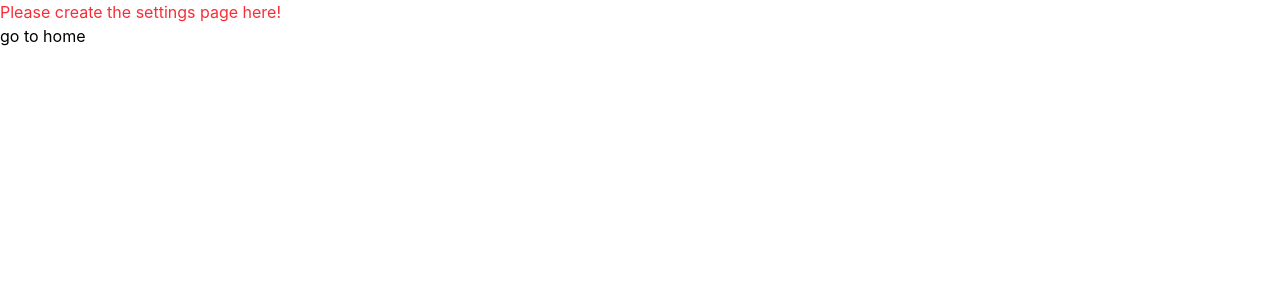
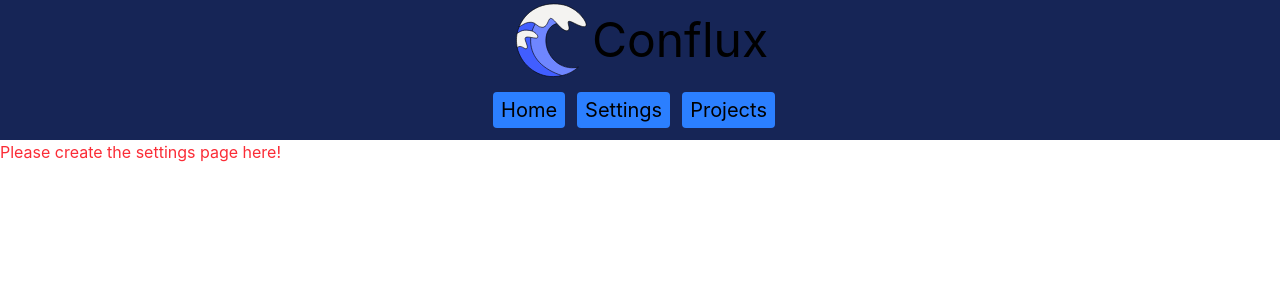
Before and after one commit to team-golfslag/Conflux-web, a React (Vite) app: page /settings in a window 1280 px wide. Shown: the top 300 px of the page. Built offline with nearby package versions, Linux system fonts and the light colour scheme.

Commit message:
fix: navbar linkt nu daadwerkelijk naar pagina's
Links van het framework verwijderd. Header toegevoegd in main.tsx zodat die altijd elke pagina staat. Header is ook sticky nu.

Suggestie voor later: button groter of andere kleur als het de button is van de huidige pagina.

Refs: CX-46

```diff
--- a/src/main.tsx
+++ b/src/main.tsx
@@ -6,11 +6,12 @@
 */
 
 
-import { StrictMode } from 'react';
-import { createRoot } from 'react-dom/client';
-import { BrowserRouter} from "react-router";
+import {StrictMode} from 'react';
+import {createRoot} from 'react-dom/client';
+import {BrowserRouter} from "react-router";
 import allRoutes from './routes';
 import "./index.css";
+import Header from "./pageComponents/Header.tsx";
 
 /*
 This is the main entry point into the program
@@ -19,9 +20,10 @@ This is the main entry point into the program
 const root = document.getElementById("root");
 
 createRoot(root!).render(
-  <StrictMode>
-    <BrowserRouter>
-        {allRoutes}
-    </BrowserRouter>
-  </StrictMode>
-);
+    <StrictMode>
+        <BrowserRouter>
+            <Header/>
+            {allRoutes}
+        </BrowserRouter>
+    </StrictMode>
+)
--- a/src/pageComponents/Header.tsx
+++ b/src/pageComponents/Header.tsx
@@ -1,4 +1,6 @@
+import {Link} from "react-router"
 import Logo from "./Logo"
+import {Component} from "react";
 
 type navbarItem = {
     link: string,
@@ -10,24 +12,24 @@ function navbarItem(link: string, iconPath: string, displayText: string): navbar
     return {link: link, iconPath: iconPath, displayText: displayText}
 }
 
-const pages: navbarItem[] = [navbarItem("", "", "Home"), navbarItem("", "", "About"), navbarItem("", "", "Projects")]
+const pages: navbarItem[] = [navbarItem("/", "", "Home"), navbarItem("/settings", "", "Settings"), navbarItem("/projectsPage", "", "Projects")]
 
-type headerProps = { currentPage: string };
+// type headerProps = { location: Location };
 
 /**
  * Header component exported to be used in all pages.
  * @returns A header component
  */
-function Header(props: headerProps) {
+function Header() {
     return (
         <>
-            <div className="bg-blue-950 flex flex-col items-center justify-self-start">
+            <div className="bg-blue-950 flex flex-col items-center justify-self-start sticky top-0">
                 <div className="flex items-center justify-center">
                     {<Logo size="5em"/>}
                     <h1 className="text-5xl ">Conflux</h1>
                 </div>
                 <div className="">
-                    <Navbar pages={pages} currentPage={props.currentPage}/>
+                    <Navbar pages={pages}/>
                 </div>
             </div>
         </>
@@ -35,7 +37,7 @@ function Header(props: headerProps) {
 }
 
 
-type navbarProps = { pages: navbarItem[], currentPage: string }
+type navbarProps = { pages: navbarItem[] }
 
 /**
  * Navbar component used in the header
@@ -53,14 +55,31 @@ function Navbar(props: navbarProps) {
 type navbarItemProps = { item: navbarItem };
 
 /**
- * NavbarItem component used in the Navbar
+ * NavbarItem component used in the Navbar, only renders the icon when iconPath is not an empty string
  * @param props - the navbarItem properties, containing a single navbarItem.
  * @returns A NavbarItem component
  */
-function NavbarItem(props: navbarItemProps) {
+function NavbarItem(this: Component<navbarItemProps, { pathname: string }>, props: navbarItemProps) {
+
+    /*
+    Suggestie: de Button van de huidige pagina groter/andere kleur maken om aan te geven dat het de huidige pagina is.
+    let classname: string = "rounded m-3 ml-0 bg-blue-500 hover:bg-blue-400"
+
+    if (pathname === props.item.link)
+        classname += "p-1 pl-2 pr-2 text-4xl"
+    else classname += "p-1 pl-2 pr-2 text-xl"
+    */
+
     return (
-        <label
-            className="rounded m-3 ml-0 p-1 pl-2 pr-2 text-xl bg-blue-500 hover:bg-blue-400">{props.item.displayText} </label>
+        <div className="p-1 pl-2 pr-2 text-xl rounded m-3 ml-0 bg-blue-500 hover:bg-blue-400">
+            {props.item.iconPath !== "" &&
+                <img alt={props.item.displayText + " icon"} src={props.item.iconPath}/>
+            }
+            <Link
+                to={props.item.link}>
+                {props.item.displayText}
+            </Link>
+        </div>
     )
 }
 
--- a/src/pages/App.tsx
+++ b/src/pages/App.tsx
@@ -7,8 +7,6 @@
 
 
 import {useState} from 'react'
-import {Link} from 'react-router'
-import Header from '../pageComponents/Header'
 
 /*
 This is a (temporary) file which serves as that which is seen at home. It has links to the other pages.
@@ -21,16 +19,12 @@ function App() {
     return (
         <>
             <div className="h-screen flex flex-col items-center bg-primary text-primary-text">
-                <Header currentPage={"/"}/>
                 <h1 className="text-5xl">Vite + React</h1>
                 <div className="card m-5">
                     <button className="border-1 p-3 hover:bg-blue-900" onClick={() => setCount((count) => count + 1)}>
                         count is {count}
                     </button>
                 </div>
-                <Link to="/projectsPage">Go to projectsPage </Link>
-                <hr/>
-                <Link to="/settings">Go to settings </Link>
             </div>
         </>
     )
--- a/src/pages/projectPage.tsx
+++ b/src/pages/projectPage.tsx
@@ -5,21 +5,16 @@
   © Copyright Utrecht University (Department of Information and Computing Sciences)
 */
 
-
-import { Link } from "react-router"
-
 /*
 this is the main entry point into the projects page.
 It is currently empty.
 */
 
-function ProjectPage()
-{
+function ProjectPage() {
     return (
-    <>
-        <h1>Please create the project page here!</h1>
-        <Link to = "/"> go to home </Link>
-    </>
+        <>
+            <h1>Please create the project page here!</h1>
+        </>
     )
 }
 
--- a/src/pages/settingsPage.tsx
+++ b/src/pages/settingsPage.tsx
@@ -5,21 +5,17 @@
   © Copyright Utrecht University (Department of Information and Computing Sciences)
 */
 
-import { Link } from "react-router"
 
 /*
 This is the main entrypoint into the settings page.
 It is currently empty.
 */
 
-function SettingsPage()
-{
+function SettingsPage() {
     return (
-    <>
-
-        <h1 className="text-red-500 dark:text-blue-500">Please create the settings page here!</h1>
-        <Link to = "/" className="dark:text-red-800"> go to home </Link>
-    </>
+        <>
+            <h1 className="text-red-500 dark:text-blue-500">Please create the settings page here!</h1>
+        </>
     )
 }
 
```
